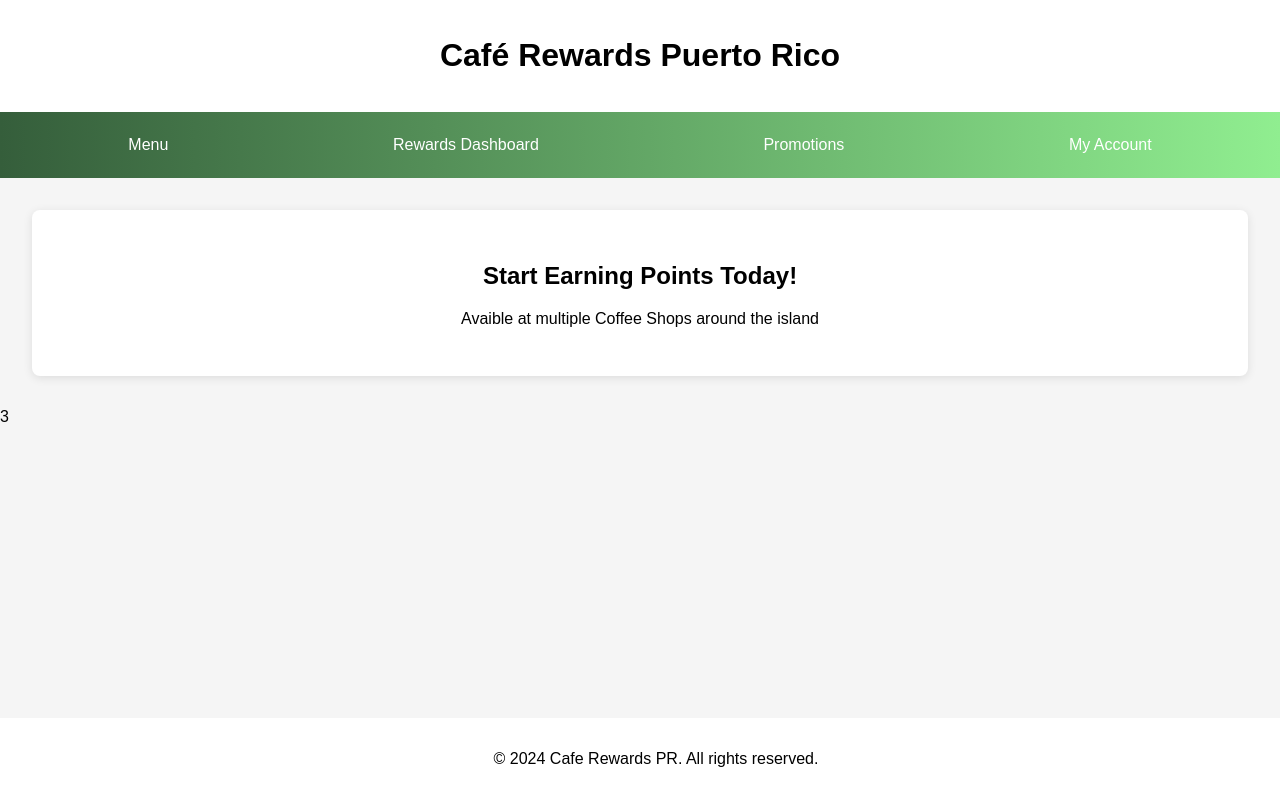
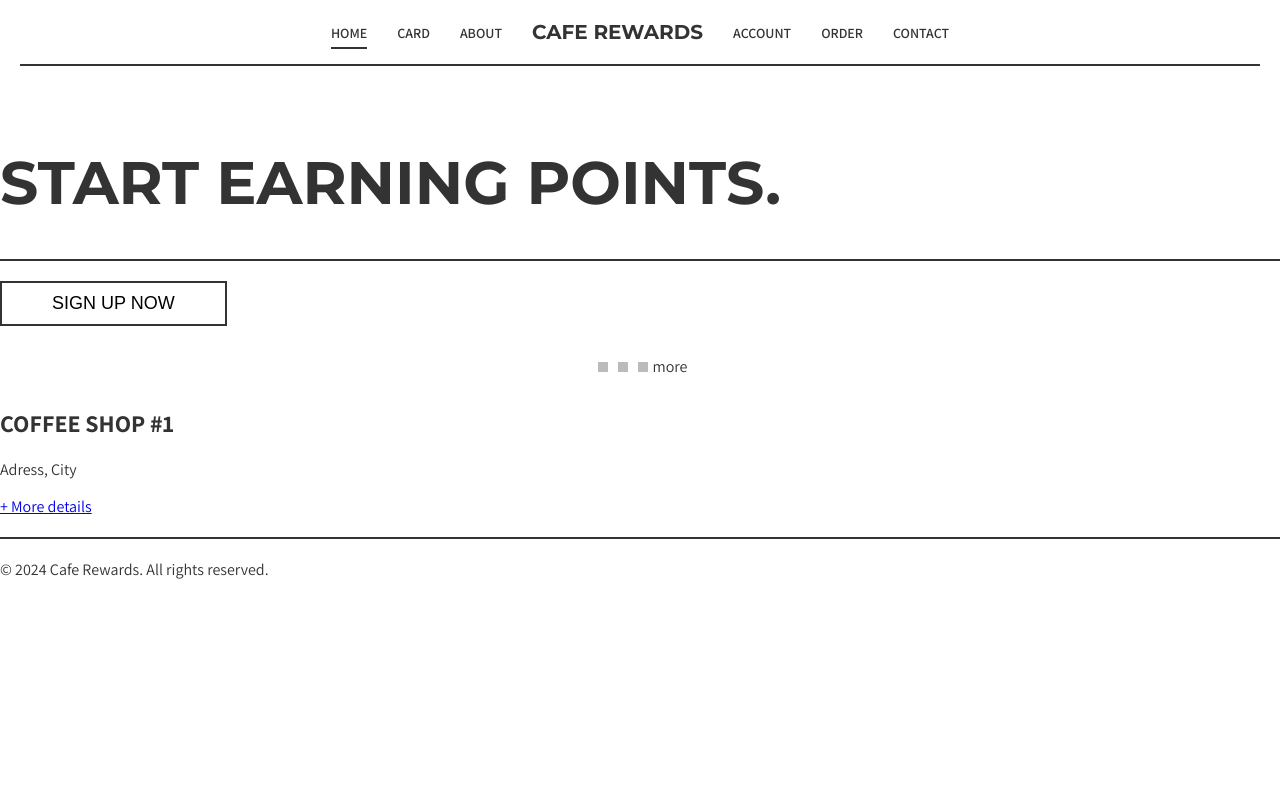
Before and after one commit to sebastianbibilonimedina/cafe-rewards-system, a plain HTML site: page cafe-rewards-frontend/html/index.html in a window 1280 px wide. Drawn offline with Linux system fonts and the light colour scheme.

Commit message:
Index progress.

```diff
--- a/cafe-rewards-frontend/css/main.css
+++ b/cafe-rewards-frontend/css/main.css
@@ -1,59 +1,84 @@
-body, html {
+body {
+    font-family: 'Assistant', sans-serif;
     margin: 0;
     padding: 0;
-    font-family: 'Arial', sans-serif;
-    background-color: #f5f5f5;
+    background: #fff;
+    color: #333;
 }
 
-.app-header, .app-footer {
+.main-header {
     text-align: center;
-    padding: 1em;
-    background-color: #FFFFFF;
-    color: #000000;
+    padding: 20px;
 }
 
-.main-nav {
+.main-nav .nav-list {
+    list-style-type: none;
+    padding: 0;
     display: flex;
-    justify-content: space-around;
-    padding: 1em;
-    background: linear-gradient(to right, #355E3B, #90EE90);
+    justify-content: center;
+    align-items: center;
+    margin: 0;
 }
 
-.nav-item {
-    text-decoration: none;
-    color: white;
-    padding: 0.5em 1em;
-    border-radius: 5px;
-    transition: background-color 0.3s ease;
+.main-nav .nav-list li {
+    margin: 0 15px;
+    font-weight: 600;
 }
 
-.nav-item:hover {
-    background-color: rgba(255, 255, 255, 0.3);
+.main-nav .nav-list li.logo {
+    font-family: 'Montserrat', sans-serif;
+    font-size: 20px;
+    font-weight: 700;
 }
 
-.featured {
-    text-align: center;
-    padding: 2em;
-    margin: 2em;
-    border-radius: 8px;
-    background: white;
-    box-shadow: 0 2px 10px rgba(0, 0, 0, 0.1);
+.main-nav .nav-list a {
+    text-decoration: none;
+    color: #333;
+    padding-bottom: 5px;
+    transition: all 0.3s ease-in-out;
+    font-size: 14px;
 }
 
-/* Responsive adjustments */
-@media (max-width: 600px) {
-    .main-nav {
-        flex-direction: column;
-    }
-
-    .nav-item {
-        margin: 5px 0;
-    }
+.main-nav .nav-list a.active {
+    border-bottom: 2px solid #333;
 }
 
-/* Footer styles */
-.app-footer {
-    position: fixed;
-    bottom: 0;
-    width: 100%;
+.top-line, .section-line, .bottom-line {
+    border: none;
+    height: 2px;
+    background-color: #333;
+    margin: 20px 0;
 }
+
+.hero-section h1 {
+    font-family: 'Montserrat', sans-serif;
+    font-size: 60px;
+    margin: 40px 0;
+}
+
+.sign-up-btn {
+    background: transparent;
+    border: 2px solid #333;
+    padding: 10px 50px;
+    cursor: pointer;
+    font-size: 18px;
+    transition: background 0.3s ease, color 0.3s ease;
+}
+
+.sign-up-btn:hover {
+    background: #333;
+    color: #fff;
+}
+
+.carousel-indicators {
+    display: flex;
+    justify-content: center;
+    align-items: center;
+    margin: 30px 0;
+}
+
+.dot {
+    height: 10px;
+    width: 10px;
+    margin: 0 5px;
+    background-color: #bbb;
--- a/cafe-rewards-frontend/html/index.html
+++ b/cafe-rewards-frontend/html/index.html
@@ -3,29 +3,58 @@
 <head>
     <meta charset="UTF-8">
     <meta name="viewport" content="width=device-width, initial-scale=1.0">
-    <title>Cafe Rewards PR</title>
+    <title>Cafe Rewards - Start Earning Points</title>
     <link rel="stylesheet" href="../css/main.css">
+    <link href="https://fonts.googleapis.com/css?family=Assistant:400,600,700|Montserrat:400,700&display=swap" rel="stylesheet">
 </head>
 <body>
-<header class="app-header">
-    <h1>Café Rewards Puerto Rico</h1>
+<header class="main-header">
+    <nav class="main-nav">
+        <ul class="nav-list">
+            <!-- The active class can be dynamically applied to the current page -->
+            <li><a href="index.html" class="active">HOME</a></li>
+            <li><a href="card.html">CARD</a></li>
+            <li><a href="about.html">ABOUT</a></li>
+            <li class="logo">CAFE REWARDS</li>
+            <li><a href="account.html">ACCOUNT</a></li>
+            <li><a href="order.html">ORDER</a></li>
+            <li><a href="contact.html">CONTACT</a></li>
+        </ul>
+    </nav>
+    <hr class="top-line"> <!-- Top horizontal line -->
 </header>
 
-<nav class="main-nav">
-    <a href="menu.html" class="nav-item">Menu</a>
-    <a href="dashboard.html" class="nav-item">Rewards Dashboard</a>
-    <a href="promotions.html" class="nav-item">Promotions</a>
-    <a href="account.html" class="nav-item">My Account</a>
-</nav>
+<main>
+    <section class="hero-section">
+        <h1>START EARNING POINTS.</h1>
+        <hr class="section-line"> <!-- Headline horizontal line -->
+        <button class="sign-up-btn">SIGN UP NOW</button>
+        <div class="carousel-indicators">
+            <!-- Indicators can be made interactive with JS -->
+            <span class="dot active"></span>
+            <span class="dot"></span>
+            <span class="dot"></span>
+            <span class="more">more</span>
+        </div>
+    </section>
 
-<section class="featured">
-    <h2>Start Earning Points Today!</h2>
-    <p>Avaible at multiple Coffee Shops around the island</p>
-</section>
+    <section class="coffee-shops">
+        <div class="shop-container">
+            <!-- Repeat this block for each coffee shop -->
+            <div class="coffee-shop">
+                <div class="shop-icon"></div> <!-- Placeholder for icons -->
+                <h2>COFFEE SHOP #1</h2>
+                <p>Adress, City</p>
+                <a href="details.html">+ More details</a>
+            </div>
+            <!-- Additional coffee shop blocks -->
+        </div>
+    </section>
+</main>
 
-<footer class="app-footer">
-    <p>© 2024 Cafe Rewards PR. All rights reserved.</p>
+<footer>
+    <hr class="bottom-line"> <!-- Bottom horizontal line -->
+    <p>&copy; 2024 Cafe Rewards. All rights reserved.</p>
 </footer>
 </body>
 </html>
-3
```
